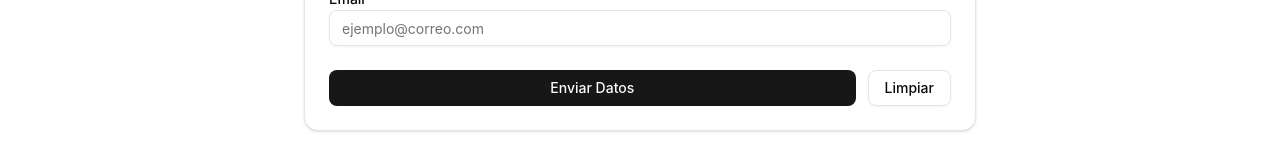
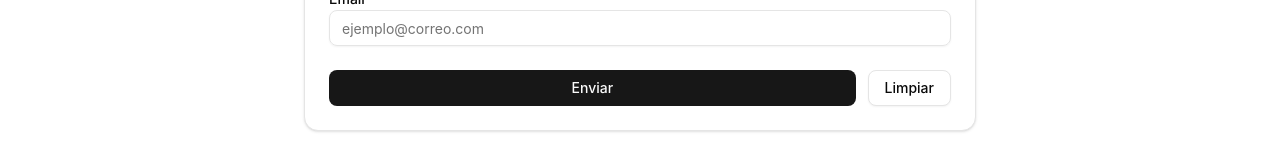
Before and after one commit to guillezdev/prueba-tecnica-dynamicore, a React (Vite) app: page /formulario in a window 1280 px wide. Shown: the part 336-496 px from the top of the page. Built offline with nearby package versions, Linux system fonts and the light colour scheme.

Commit message:
feat: Enhance Navbar with Drawer component and improve accessibility; update UserForm submit button text

```diff
--- a/src/components/nav/navbar.tsx
+++ b/src/components/nav/navbar.tsx
@@ -9,6 +9,7 @@ import {
   DrawerContent,
   DrawerHeader,
   DrawerTitle,
+  DrawerDescription,
   DrawerTrigger,
   DrawerClose,
 } from "@/components/ui/drawer";
@@ -33,14 +34,12 @@ const Navbar = () => {
   return (
     <header className="sticky top-0 z-50 w-full border-b border-border/40 bg-background/95 backdrop-blur supports-backdrop-filter:bg-background/60">
       <div className="mx-auto flex h-14 max-w-screen-2xl justify-between items-center px-4">
-        {/* Logo/Título a la izquierda */}
         <div className="flex items-center">
           <Link to="/" className="flex items-center space-x-2">
             <span className="font-bold text-lg">Prueba Técnica</span>
           </Link>
         </div>
 
-        {/* Links centrados - Solo visible en desktop */}
         <div className="hidden md:flex justify-center">
           <NavigationMenu>
             <NavigationMenuList>
@@ -62,12 +61,9 @@ const Navbar = () => {
           </NavigationMenu>
         </div>
 
-        {/* Sección derecha */}
         <div className="flex items-center gap-2">
-          {/* Theme Switcher - Siempre visible */}
           <ThemeSwitcher />
 
-          {/* Mobile Menu Drawer - Solo visible en mobile */}
           <div className="md:hidden">
             <Drawer direction="right">
               <DrawerTrigger asChild>
@@ -77,7 +73,12 @@ const Navbar = () => {
               </DrawerTrigger>
               <DrawerContent>
                 <DrawerHeader className="flex flex-row items-center justify-between">
-                  <DrawerTitle>Navegación</DrawerTitle>
+                  <div>
+                    <DrawerTitle className="">Navegación</DrawerTitle>
+                    <DrawerDescription className="sr-only">
+                      Menú de navegación de la aplicación
+                    </DrawerDescription>
+                  </div>
                   <DrawerClose asChild>
                     <Button
                       variant="ghost"
--- a/src/components/pages/users-form/user-form.tsx
+++ b/src/components/pages/users-form/user-form.tsx
@@ -66,7 +66,7 @@ const UserForm = () => {
                     Enviando...
                   </>
                 ) : (
-                  "Enviar Datos"
+                  "Enviar"
                 )}
               </Button>
               <Button
```
Also changed, not shown: 1 other file (tests, documents, lock files or other folders).
